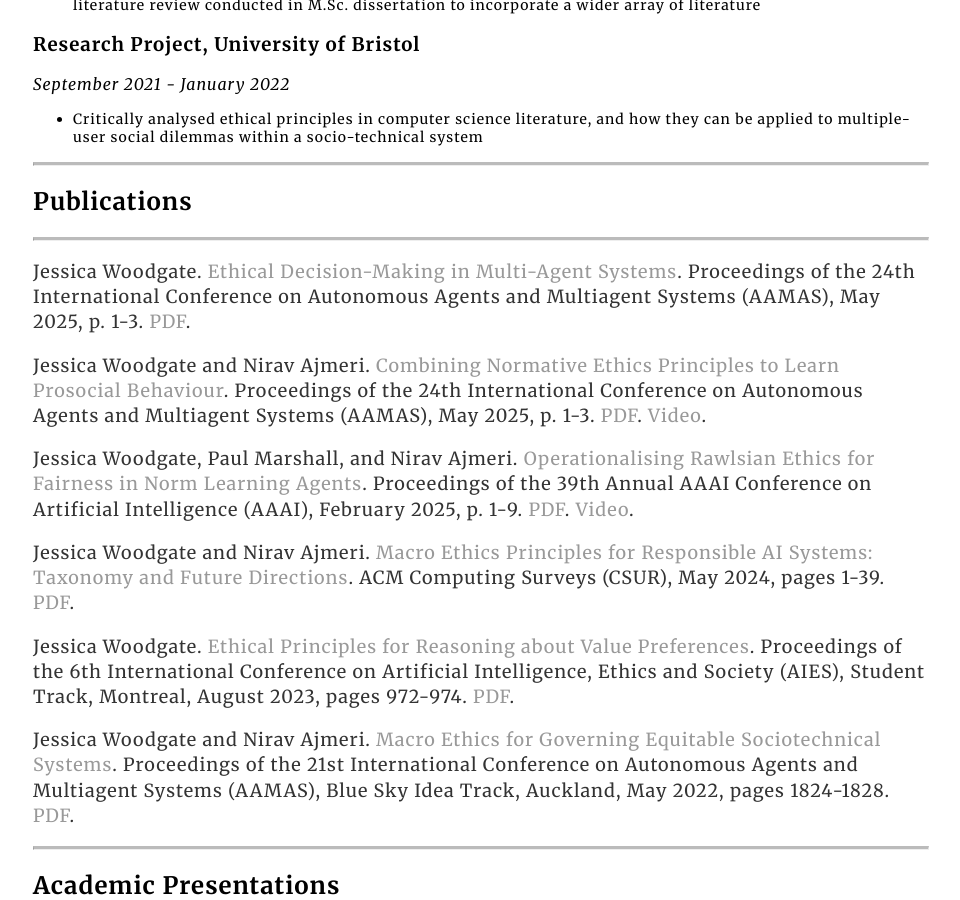
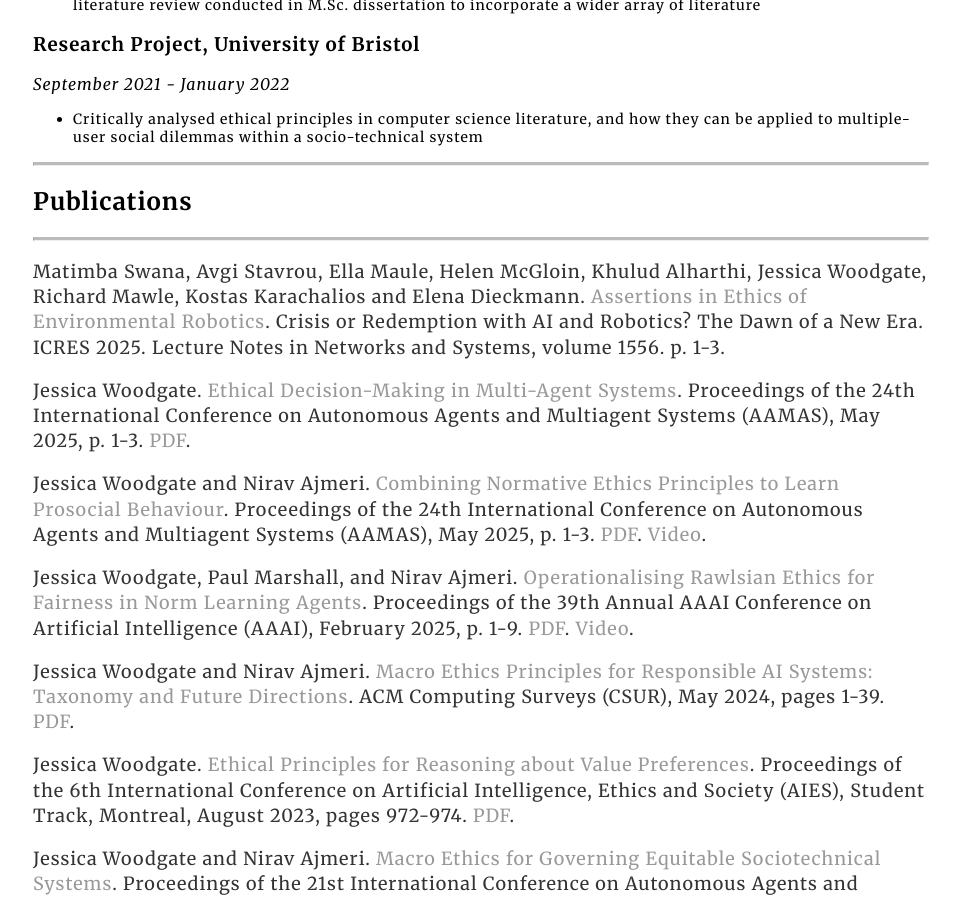
Before and after one commit to jessica-woodgate/jessica-woodgate.github.io, a Jekyll site: the page built from docs/cv/index.html, in a window 1280 px wide and 900 px high, scrolled down 1658 px. Shown: the whole window, without its empty margins (159-1119 px from the left). Built offline with Jekyll 4.4.1, drawn with Linux system fonts in a browser that asks for light colours; some of the changed text lies outside the part shown.

Commit message:
ICRES publications update and fellowship

```diff
--- a/docs/cv/index.html
+++ b/docs/cv/index.html
@@ -78,6 +78,10 @@
 					<hr class="solid">
 					<h2>Publications</h2>
 					<hr class="solid">
+					<p>Matimba Swana, Avgi Stavrou, Ella Maule, Helen McGloin, Khulud Alharthi, Jessica Woodgate, Richard Mawle, Kostas Karachalios and Elena Dieckmann.
+						<a href="https://doi.org/10.1007/978-3-032-00261-7_11">Assertions in Ethics of Environmental Robotics</a>.
+						Crisis or Redemption with AI and Robotics? The Dawn of a New Era. ICRES 2025. Lecture Notes in Networks and Systems, volume 1556. p. 1-3.
+					</p>
 					<p>Jessica Woodgate.
 						<a href="https://dl.acm.org/doi/abs/10.5555/3709347.3744068">Ethical Decision-Making in Multi-Agent Systems</a>.
 						Proceedings of the 24th International Conference on Autonomous Agents and Multiagent Systems (AAMAS), May 2025, p. 1-3.
@@ -231,6 +235,12 @@
 					<h2>Awards</h2>
 					<hr class="solid">
 
+					<h3>Google PhD Fellowship</h3>
+					<i class="dates">October 2025</i>
+					<ul class="publications-list">
+						<li>Awarded a <a href="https://research.google/programs-and-events/phd-fellowship/recipients/">Google PhD Fellowship for Machine Learning and ML Foundations</a></li>
+					</ul>
+
 					<h3>Funding to attend AAMAS</h3>
 					<i class="dates">May 2025</i>
 					<ul class="publications-list">
--- a/docs/publications/index.html
+++ b/docs/publications/index.html
@@ -8,6 +8,10 @@
         <h2>Peer Reviewed</h2>
         <h3>2025</h3>
         <ul class="publications-list">
+            <li>Matimba Swana, Avgi Stavrou, Ella Maule, Helen McGloin, Khulud Alharthi, Jessica Woodgate, Richard Mawle, Kostas Karachalios and Elena Dieckmann.
+                <a href="https://doi.org/10.1007/978-3-032-00261-7_11">Assertions in Ethics of Environmental Robotics</a>.
+                Crisis or Redemption with AI and Robotics? The Dawn of a New Era. ICRES 2025. Lecture Notes in Networks and Systems, volume 1556. p. 1-3.
+            </li>
             <li>Jessica Woodgate.
                 <a href="https://dl.acm.org/doi/abs/10.5555/3709347.3744068">Ethical Decision-Making in Multi-Agent Systems</a>.
                 Proceedings of the 24th International Conference on Autonomous Agents and Multiagent Systems (AAMAS), May 2025, p. 1-3.
```
Also changed, not shown: docs/index.html (+9 -0 lines).
